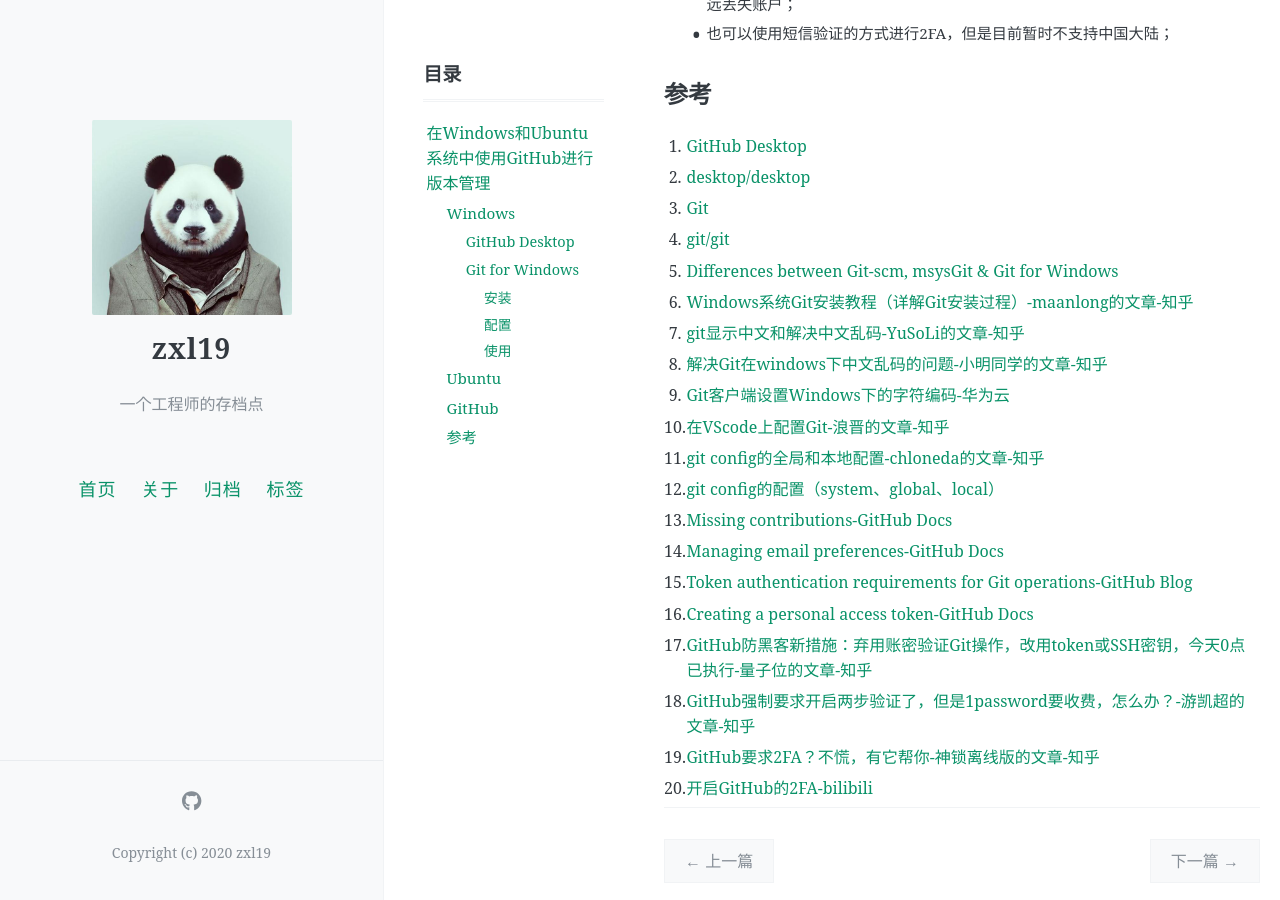
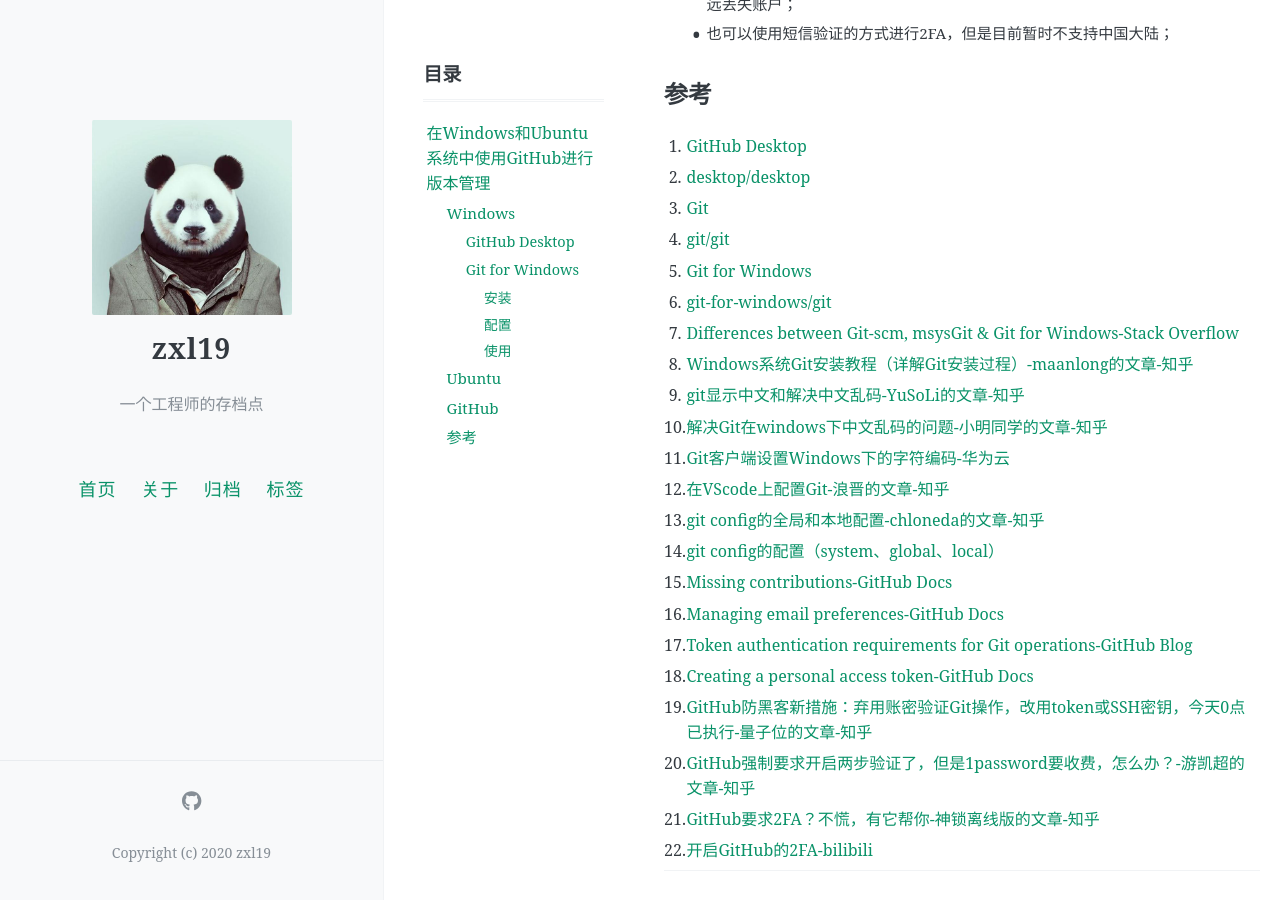
Before and after one commit to zxl19/zxl19.github.io, a Jekyll site: the page built from _posts/2020-06-25-github-setup.md, in a window 1280 px wide and 900 px high, scrolled down 3843 px. Built offline with Jekyll 4.4.1, drawn with Linux system fonts in a browser that asks for light colours; comment, search, counter and statistics services are not loaded.

Commit message:
Update Posts

```diff
--- a/_posts/2020-06-25-github-setup.md
+++ b/_posts/2020-06-25-github-setup.md
@@ -158,19 +158,21 @@ GitHub Desktop是GitHub开发的客户端，使用图形化交互界面代替了
 2. [desktop/desktop](https://github.com/desktop/desktop)
 3. [Git](https://git-scm.com)
 4. [git/git](https://github.com/git/git)
-5. [Differences between Git-scm, msysGit & Git for Windows](https://cloudaffaire.com/faq/differences-between-git-scm-msysgit-git-for-windows/)
-6. [Windows系统Git安装教程（详解Git安装过程）-maanlong的文章-知乎](https://zhuanlan.zhihu.com/p/242540359)
-7. [git显示中文和解决中文乱码-YuSoLi的文章-知乎](https://zhuanlan.zhihu.com/p/133706032)
-8. [解决Git在windows下中文乱码的问题-小明同学的文章-知乎](https://zhuanlan.zhihu.com/p/357002483)
-9. [Git客户端设置Windows下的字符编码-华为云](https://support.huaweicloud.com/usermanual-codehub/devcloud_hlp_0954.html)
-10. [在VScode上配置Git-浪晋的文章-知乎](https://zhuanlan.zhihu.com/p/31417255)
-11. [git config的全局和本地配置-chloneda的文章-知乎](https://zhuanlan.zhihu.com/p/121471974)
-12. [git config的配置（system、global、local）](https://www.panyanbin.com/article/ff4e1f85.html)
-13. [Missing contributions-GitHub Docs](https://docs.github.com/en/account-and-profile/setting-up-and-managing-your-github-profile/managing-contribution-settings-on-your-profile/why-are-my-contributions-not-showing-up-on-my-profile)
-14. [Managing email preferences-GitHub Docs](https://docs.github.com/en/account-and-profile/setting-up-and-managing-your-personal-account-on-github/managing-email-preferences)
-15. [Token authentication requirements for Git operations-GitHub Blog](https://github.blog/2020-12-15-token-authentication-requirements-for-git-operations/)
-16. [Creating a personal access token-GitHub Docs](https://docs.github.com/en/authentication/keeping-your-account-and-data-secure/creating-a-personal-access-token)
-17. [GitHub防黑客新措施：弃用账密验证Git操作，改用token或SSH密钥，今天0点已执行-量子位的文章-知乎](https://zhuanlan.zhihu.com/p/399759963)
-18. [GitHub强制要求开启两步验证了，但是1password要收费，怎么办？-游凯超的文章-知乎](https://zhuanlan.zhihu.com/p/615693483)
-19. [GitHub要求2FA？不慌，有它帮你-神锁离线版的文章-知乎](https://zhuanlan.zhihu.com/p/512717901)
-20. [开启GitHub的2FA-bilibili](https://www.bilibili.com/video/BV1sU4y1S7LA)
+5. [Git for Windows](https://gitforwindows.org)
+6. [git-for-windows/git](https://github.com/git-for-windows/git)
+7. [Differences between Git-scm, msysGit & Git for Windows-Stack Overflow](https://stackoverflow.com/questions/22310007/differences-between-git-scm-msysgit-git-for-windows)
+8. [Windows系统Git安装教程（详解Git安装过程）-maanlong的文章-知乎](https://zhuanlan.zhihu.com/p/242540359)
+9. [git显示中文和解决中文乱码-YuSoLi的文章-知乎](https://zhuanlan.zhihu.com/p/133706032)
+10. [解决Git在windows下中文乱码的问题-小明同学的文章-知乎](https://zhuanlan.zhihu.com/p/357002483)
+11. [Git客户端设置Windows下的字符编码-华为云](https://support.huaweicloud.com/usermanual-codehub/devcloud_hlp_0954.html)
+12. [在VScode上配置Git-浪晋的文章-知乎](https://zhuanlan.zhihu.com/p/31417255)
+13. [git config的全局和本地配置-chloneda的文章-知乎](https://zhuanlan.zhihu.com/p/121471974)
+14. [git config的配置（system、global、local）](https://www.panyanbin.com/article/ff4e1f85.html)
+15. [Missing contributions-GitHub Docs](https://docs.github.com/en/account-and-profile/setting-up-and-managing-your-github-profile/managing-contribution-settings-on-your-profile/why-are-my-contributions-not-showing-up-on-my-profile)
+16. [Managing email preferences-GitHub Docs](https://docs.github.com/en/account-and-profile/setting-up-and-managing-your-personal-account-on-github/managing-email-preferences)
+17. [Token authentication requirements for Git operations-GitHub Blog](https://github.blog/2020-12-15-token-authentication-requirements-for-git-operations/)
+18. [Creating a personal access token-GitHub Docs](https://docs.github.com/en/authentication/keeping-your-account-and-data-secure/creating-a-personal-access-token)
+19. [GitHub防黑客新措施：弃用账密验证Git操作，改用token或SSH密钥，今天0点已执行-量子位的文章-知乎](https://zhuanlan.zhihu.com/p/399759963)
+20. [GitHub强制要求开启两步验证了，但是1password要收费，怎么办？-游凯超的文章-知乎](https://zhuanlan.zhihu.com/p/615693483)
+21. [GitHub要求2FA？不慌，有它帮你-神锁离线版的文章-知乎](https://zhuanlan.zhihu.com/p/512717901)
+22. [开启GitHub的2FA-bilibili](https://www.bilibili.com/video/BV1sU4y1S7LA)
```
Also changed, not shown: _posts/2021-09-15-windows-setup.md (+0 -5 lines), _posts/2024-04-23-windows-installation.md (+32 -12 lines).
